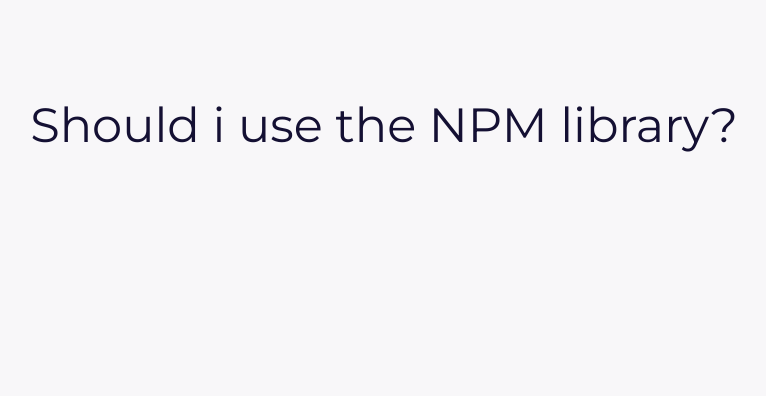
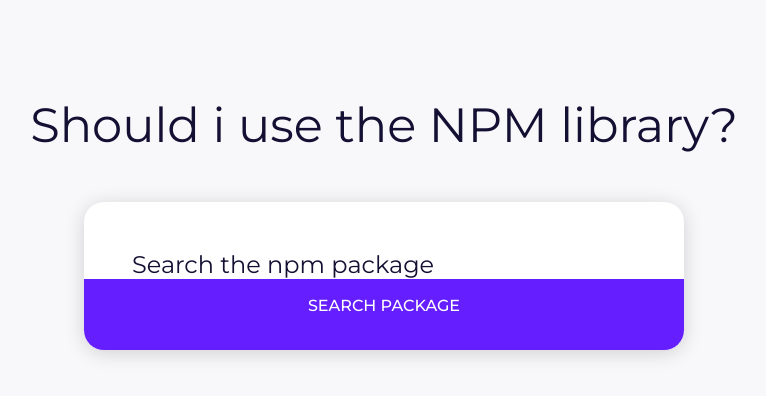
Before and after one commit to psuomine/ShouldIUse, a React (Create React App) app: page / in a window 1280 px wide. Shown: the top 396 px of the page, without its empty margins (256-1022 px from the left). Built offline with nearby package versions, Linux system fonts and the light colour scheme; no server answers.

Commit message:
Fixing typography to be more general and adding SearchCard with tests

```diff
--- a/src/components/Content.jsx
+++ b/src/components/Content.jsx
@@ -1,15 +1,27 @@
 import React from 'react'
 import styled from 'styled-components'
 import PageTitle from 'components/PageTitle'
+import SearchCard from 'components/SearchCard'
 
 const Container = styled.div`
+  display: flex;
+  flex-direction: column;
   margin-top: 96px;
+  align-items: center;
   text-align: center;
+`
+
+const SearchCardLayout = styled.div`
+  max-width: 600px;
+  width: 100%;
 `
 
 const Content = () => (
   <Container>
     <PageTitle title="Should i use the NPM library?" />
+    <SearchCardLayout>
+      <SearchCard />
+    </SearchCardLayout>
   </Container>
 )
 
--- /dev/null
+++ b/src/components/SearchCard.jsx
@@ -0,0 +1,47 @@
+import React, { Component } from 'react'
+import styled from 'styled-components'
+import { H3 } from 'components/styles/Heading'
+import { BodyText } from 'components/styles/Typography'
+
+const Card = styled.div`
+  display: flex;
+  flex-direction: column;
+  background-color: white;
+  margin-top: 48px;
+  border-radius: 20px;
+  box-shadow: 0 3px 20px rgba(0, 0, 0, 0.16);
+`
+
+const CardContent = styled.div`
+  text-align: left;
+  padding: 48px 48px 0 48px;
+`
+
+const Button = styled.button`
+  height: 71px;
+  display: flex;
+  justify-content: center;
+  border-bottom-left-radius: 20px;
+  border-bottom-right-radius: 20px;
+  border: none;
+  background-color: ${props => props.theme.primary};
+`
+
+class SearchCard extends Component {
+  render() {
+    return (
+      <Card>
+        <CardContent>
+          <H3>Search the npm package</H3>
+        </CardContent>
+        <Button className="search-btn">
+          <BodyText color="white" fontWeight={500}>
+            SEARCH PACKAGE
+          </BodyText>
+        </Button>
+      </Card>
+    )
+  }
+}
+
+export default SearchCard
--- a/src/components/styles/Heading.jsx
+++ b/src/components/styles/Heading.jsx
@@ -1,8 +1,10 @@
 import styled, { css } from 'styled-components'
 
 const headingStyles = css`
-  color: ${props => props.theme.text};
+  color: ${props => props.theme.typography.text};
   font-weight: 400;
+  margin: 0;
+  font-family: 'Montserrat';
 `
 
 export const H1 = styled.h1`
--- a/src/components/styles/Typography.jsx
+++ b/src/components/styles/Typography.jsx
@@ -1,12 +1,44 @@
-import styled from 'styled-components'
+import styled, { css } from 'styled-components'
+import PropTypes from 'prop-types'
+
+const typographyStyles = css`
+  font-family: 'Montserrat';
+  font-weight: ${props => props.fontWeight};
+  color: ${props => props.theme.typography[props.color]};
+`
 
 export const BodyText = styled.p`
   font-size: 16px;
-  color: ${props => (props.muted ? props.theme.mutedText : props.theme.text)};
+  ${typographyStyles}
 `
 
-export const Subtitle = styled.p`
+export const SmallerBodyText = styled.p`
   font-size: 14px;
-  font-weight: 500;
-  color: ${props => props.theme.textSecondary};
+  ${typographyStyles}
 `
+
+const typographyPropTypes = {
+  fontWeight: PropTypes.oneOf([400, 500]),
+  color: PropTypes.oneOf(['text', 'textSecondary', 'white', 'muted']),
+}
+
+const typographyDefaultProps = {
+  fontWeight: 400,
+  color: 'text',
+}
+
+BodyText.propTypes = {
+  ...typographyPropTypes,
+}
+
+BodyText.defaultProps = {
+  ...typographyDefaultProps,
+}
+
+SmallerBodyText.propTypes = {
+  ...typographyPropTypes,
+}
+
+SmallerBodyText.defaultProps = {
+  ...typographyDefaultProps,
+}
--- a/src/theme/Theme.js
+++ b/src/theme/Theme.js
@@ -1,9 +1,12 @@
 const Theme = {
   background: '#F8F7F9',
   primary: '#651EFF',
-  text: '#141033',
-  textSecondary: '#9171D6',
-  mutedText: 'rgba(0,0,0,.54)',
+  typography: {
+    text: '#141033',
+    textSecondary: '#9171D6',
+    white: '#fff',
+    muted: 'rgba(0,0,0,.54)',
+  },
 }
 
 export default Theme
```
Also changed, not shown: 2 other files (tests, documents, lock files or other folders).
